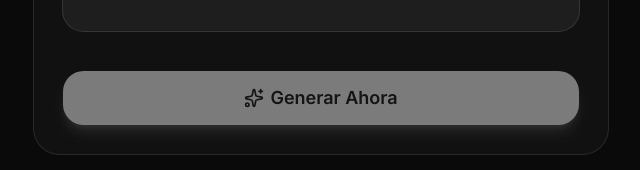
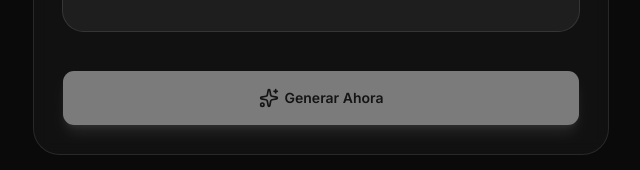
Before and after one commit to geovannialejandro/besoia, a Next.js app: page / in a window 1280 px wide. Shown: the part 782-952 px from the top of the page, without its empty margins (319-959 px from the left). Built offline with nearby package versions, Linux system fonts and the light colour scheme; a web font is replaced by a local one.

Commit message:
Refactor button styles and local utility function
Refactored the 'cn' function to be defined locally instead of importing. Updated default variant styles for the button.

```diff
--- a/app/button.tsx
+++ b/app/button.tsx
@@ -1,14 +1,17 @@
 import { Button as ButtonPrimitive } from '@base-ui/react/button'
 import { cva, type VariantProps } from 'class-variance-authority'
 
-import { cn } from '@/lib/utils'
+// ✅ Ya no buscamos la carpeta que no existe, creamos la función aquí mismo
+function cn(...clases: any[]) {
+  return clases.filter(Boolean).join(' ')
+}
 
 const buttonVariants = cva(
   "group/button inline-flex shrink-0 items-center justify-center rounded-lg border border-transparent bg-clip-padding text-sm font-medium whitespace-nowrap transition-all outline-none select-none focus-visible:border-ring focus-visible:ring-3 focus-visible:ring-ring/50 active:not-aria-[haspopup]:translate-y-px disabled:pointer-events-none disabled:opacity-50 aria-invalid:border-destructive aria-invalid:ring-3 aria-invalid:ring-destructive/20 dark:aria-invalid:border-destructive/50 dark:aria-invalid:ring-destructive/40 [&_svg]:pointer-events-none [&_svg]:shrink-0 [&_svg:not([class*='size-'])]:size-4",
   {
     variants: {
       variant: {
-        default: 'bg-primary text-primary-foreground [a]:hover:bg-primary/80',
+        default: 'bg-primary text-primary-foreground hover:bg-primary/80',
         outline:
           'border-border bg-background hover:bg-muted hover:text-foreground aria-expanded:bg-muted aria-expanded:text-foreground dark:border-input dark:bg-input/30 dark:hover:bg-input/50',
         secondary:
```
